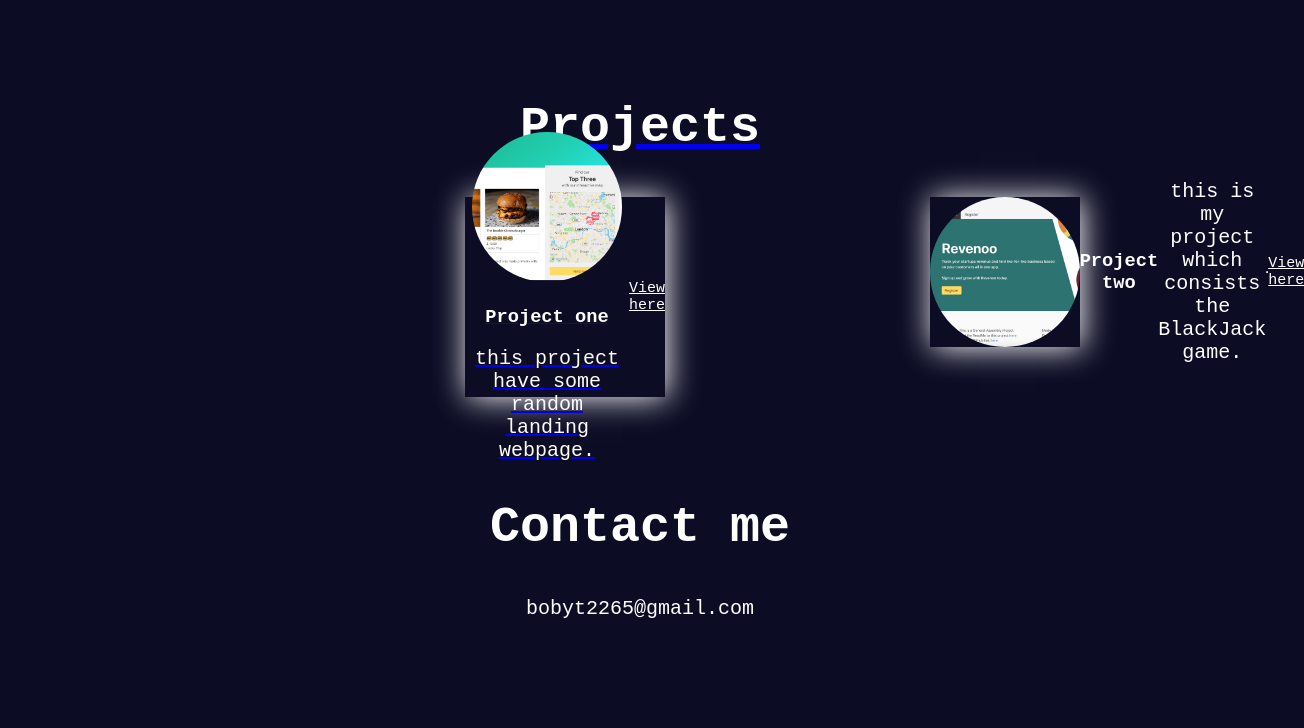
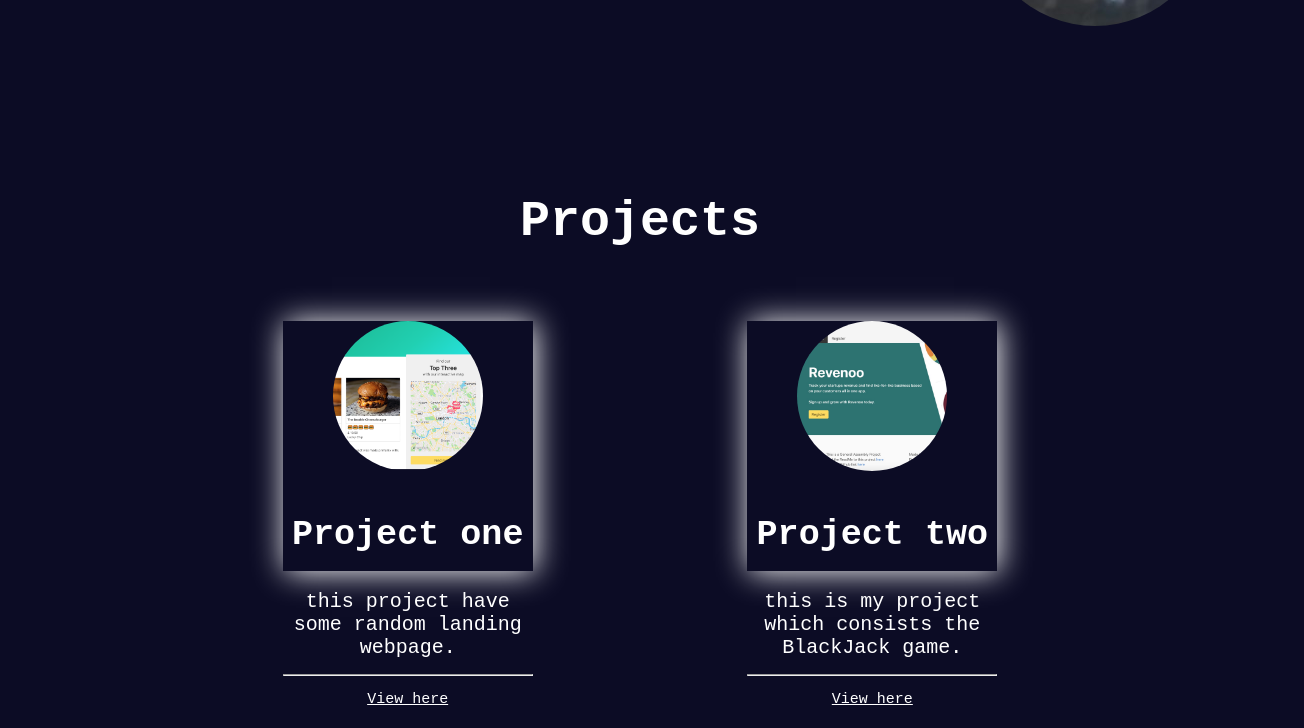
Before and after one commit to Boby900/front-website, a plain HTML site: page index.html in a window 1280 px wide. Shown: the part 1172-1900 px from the top of the page, 1304 px wide, since content can reach past the window. Drawn offline with Linux system fonts and the light colour scheme; a web font is replaced by a local one.

Commit message:
Changed the Div to an Unordered list
Changed the div to an unordered list and styled it.
Closed linkedin tag as it was also causing a bug.

```diff
--- a/index.css
+++ b/index.css
@@ -1,3 +1,4 @@
+
 body {
     font-family: 'Chivo Mono', monospace;
     background-color: #0c0c25;
@@ -107,19 +108,36 @@ h2{
 
     padding: 60px;
 }
+
+.project-container{
+    display: flex;
+    position: relative;
+    justify-content: space-evenly;
+    width: 100%;
+    margin-bottom: 150px;
+    padding: 0;
+}
+
 .project1{
-    height: 200px;
-    width: 200px;
-    display: flex;
+    height: 250px;
+    width: 250px;
     box-shadow: 2px 1px  30px ;
     color: white;
-    align-items: center;
 }
-.project-container{
-    display: flex;
-    justify-content: space-around;
 
+.project2{
+    height: 250px;
+    width: 250px;
+    box-shadow: 2px 1px  30px ;
+    color: white;
 }
+
+.project-container > li {
+    display: block;
+    flex:0, 0, auto; /* Default */
+    list-style-type: none;
+}
+
 .bar h2{
     color: white;
 }
@@ -132,14 +150,7 @@ h2{
     height: 150px;
     border-radius: 150px;
 }
-.project2{
-    height: 150px;
-    width: 150px;
-    display: flex;
-    box-shadow: 2px 1px  30px ;
-    color: white;
-    align-items: center;
-}
+
 .link1, .link2, .link3{
     text-decoration: none;
     color: white;
@@ -160,9 +171,6 @@ h2{
 
 
 }
-
-
-
 
 .hamburger{
     display: none;
--- a/index.html
+++ b/index.html
@@ -16,7 +16,6 @@
 
 
 <body>
-    <section class="bob">
     <nav>
         <img src="./images/logo.png" alt="bob" id="logo">
         <ul id="nav-list">
@@ -26,6 +25,7 @@
         </ul>
         <button class="hamburger" id="hamburger"><i class="fas fa-bars"></i></button>
     </nav>
+    <section class="bob">
         <div class="div-center">
             <div class="unknown">
                 <h1>Boby Tiwari</h1>
@@ -42,7 +42,7 @@
                         </svg>
                 </div>
                 <div class="svg1">
-                    <a href="https://in.linkedin.com" class="linkedin" target="_blank">
+                    <a href="https://in.linkedin.com" class="linkedin" target="_blank"></a>
                         <svg xmlns="http://www.w3.org/2000/svg" fill="#ffffff" width="44" height="44"
                             viewBox="0 0 24 24">
                             <path
@@ -64,21 +64,24 @@
     </section>
     <section id="projects" class="bar">
         <h2>Projects</h2>
-        <div class="project-container">
-            <div class="project1">
+        <ul class="project-container">
+            <li class="project1">
                 <img class="project-image" src="./images/project3.png" alt="project1">
-                <h3 style="color: white;">Project one</h3>
-                <p style="color: white;">this project have some random landing webpage.</p>
-                <p class="subtext"><a href="https://boby900.github.io/Interactive-pricing-component/" target="_blank" style="color: white;">View here</a></p>
-            </div>
-            <div class="project2">
+                <h3>Project one</h3>
+                <p>this project have some random landing webpage.</p>
+                <hr>
+                <p class="subtext">
+                    <a href="https://boby900.github.io/Interactive-pricing-component/" target="_blank" style="color: white;">View here</a>
+                </p>
+            </li>
+            <li class="project2">
                 <img class="project-image" src="./images/Project4.jpg" alt="project2">
                 <h3>Project two</h3>
                 <p>this is my project which consists the BlackJack game.</p>
                 <hr>
                 <p class="subtext"><a href="https://github.com/Boby900/BlackJack" target="_blank" style="color: white;">View here</a></p>
-            </div>
-        </div>
+            </li>
+        </ul>
     </section>
     <footer id="contact" class="foo">
         <h2 class="contact-me">Contact me</h2>
--- a/index.js
+++ b/index.js
@@ -1,6 +1,5 @@
 const hamburger = document.getElementById("hamburger")
 const navList = document.getElementById("nav-list")
-
 function toggleButton(){
     navList.classList.toggle('show')
 }
```
Lines whose indentation alone changed are shown as unchanged.
